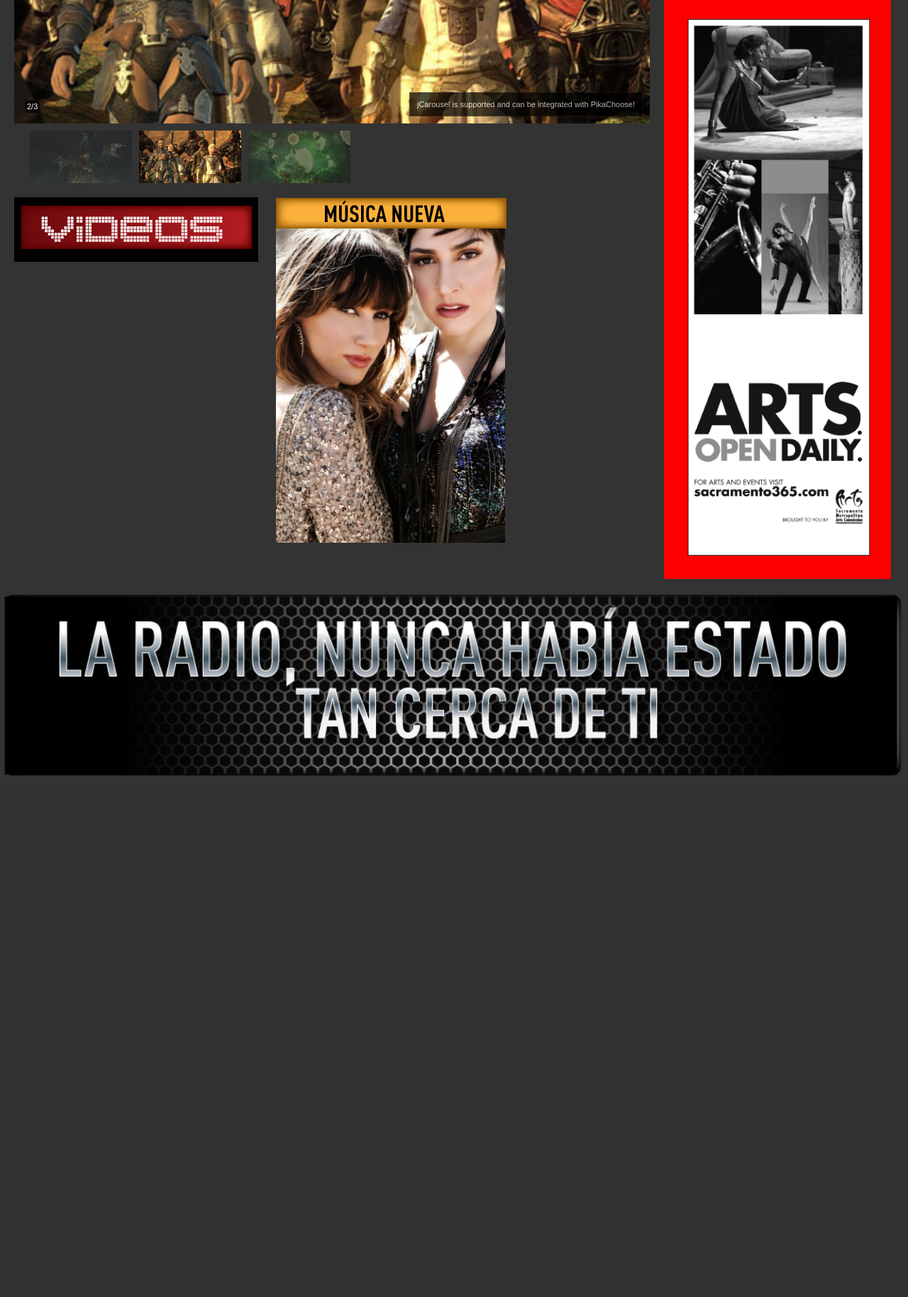
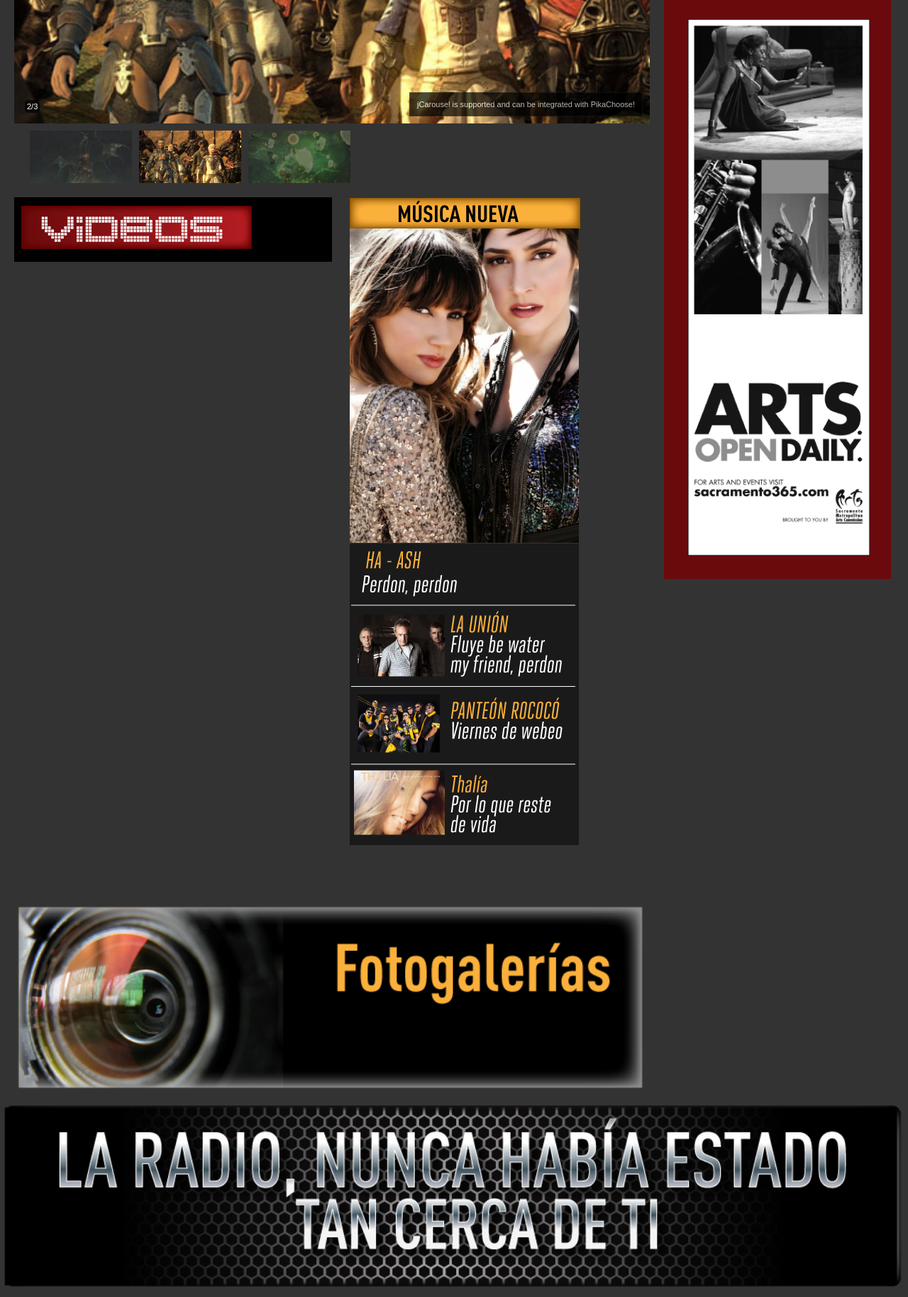
Before and after one commit to JoseCOCA/conektaradio, a CodeIgniter app: page / in a window 1280 px wide. Shown: the part 1841-3669 px from the top of the page at 71% size. Before the commit the page ends 2934 px from the top, so only its background shows below. Run offline with CodeIgniter, Linux system fonts and the light colour scheme; some libraries are stand-ins or nearby versions.

Commit message:
galeria y musica agregado

```diff
--- a/application/views/home.php
+++ b/application/views/home.php
@@ -37,8 +37,12 @@
 	    	<div class="mnPrin">
 		    	<div id="mnPrin">
 					<a href=""><img src="images/MNprincipal.png" alt=""></a>
+	    			<img id="MNotros" src="images/MNotros.png" alt="">
 		    	</div>
 	    	</div>
+	    </div>
+	    <div class="imgGalery">
+	    	<a href=""><img src="images/banners/galerias.png" alt="" class="galery"></a>
 	    </div>
 	</section>
     <section class="anuncios">
--- a/css/style.css
+++ b/css/style.css
@@ -66,9 +66,13 @@
 	background-color: #000000;
 	float: left;
 	margin-top: 20px;
+	width: 50%;
 }
 /*musica nueva*/
-
+.musica{
+	float: left;
+	width: 50%;
+}
 #musicaNueva{
 	position: relative;
 	top: 15px;
@@ -81,9 +85,16 @@
 	top: -46px;
 	left: 20px;
 }
+#MNotros{
+	position: relative;
+	top:-20px;
+}
+.galery{
+	width: 100%;
+}
 /*SECCION ANUNCIOS*/
 .anuncios{
-	background: red;
+	background: #6b0a0c;
 	width: 25%;
 	float: left;
 	margin: 0 auto;
```
